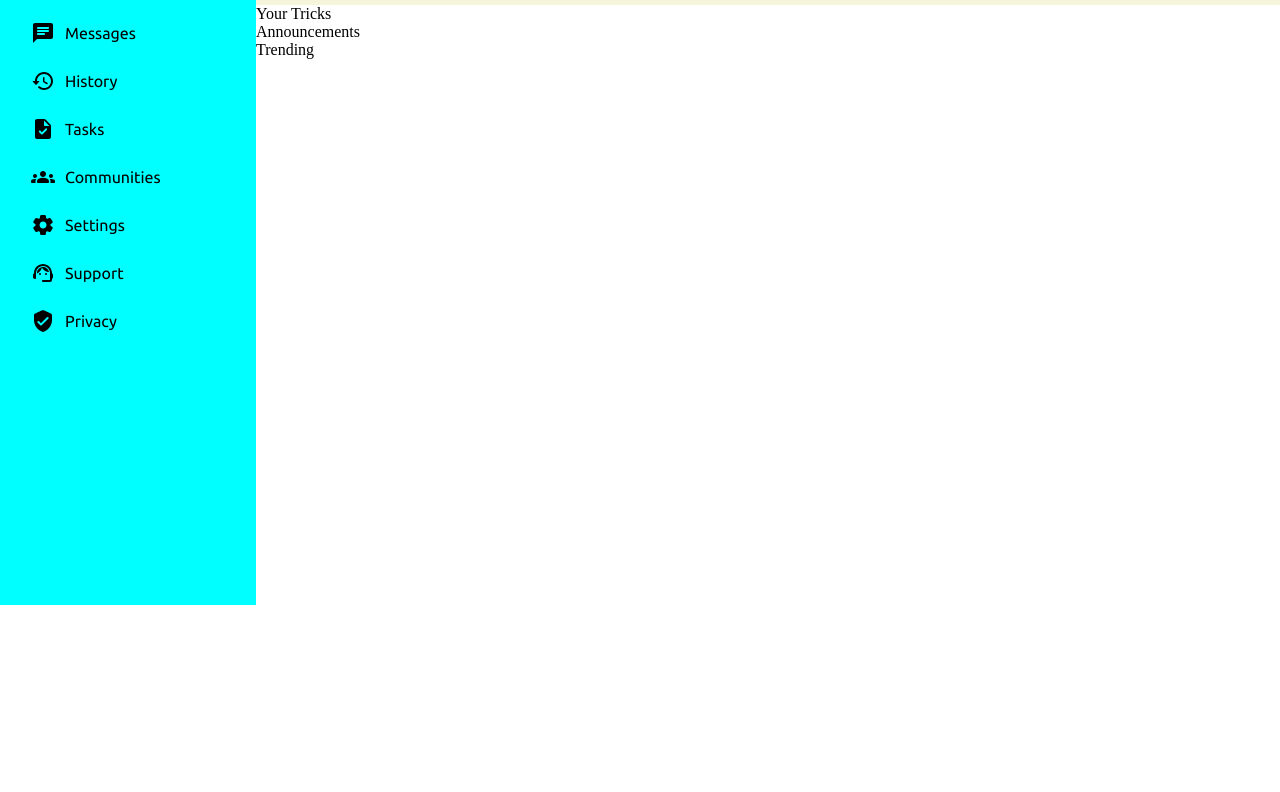
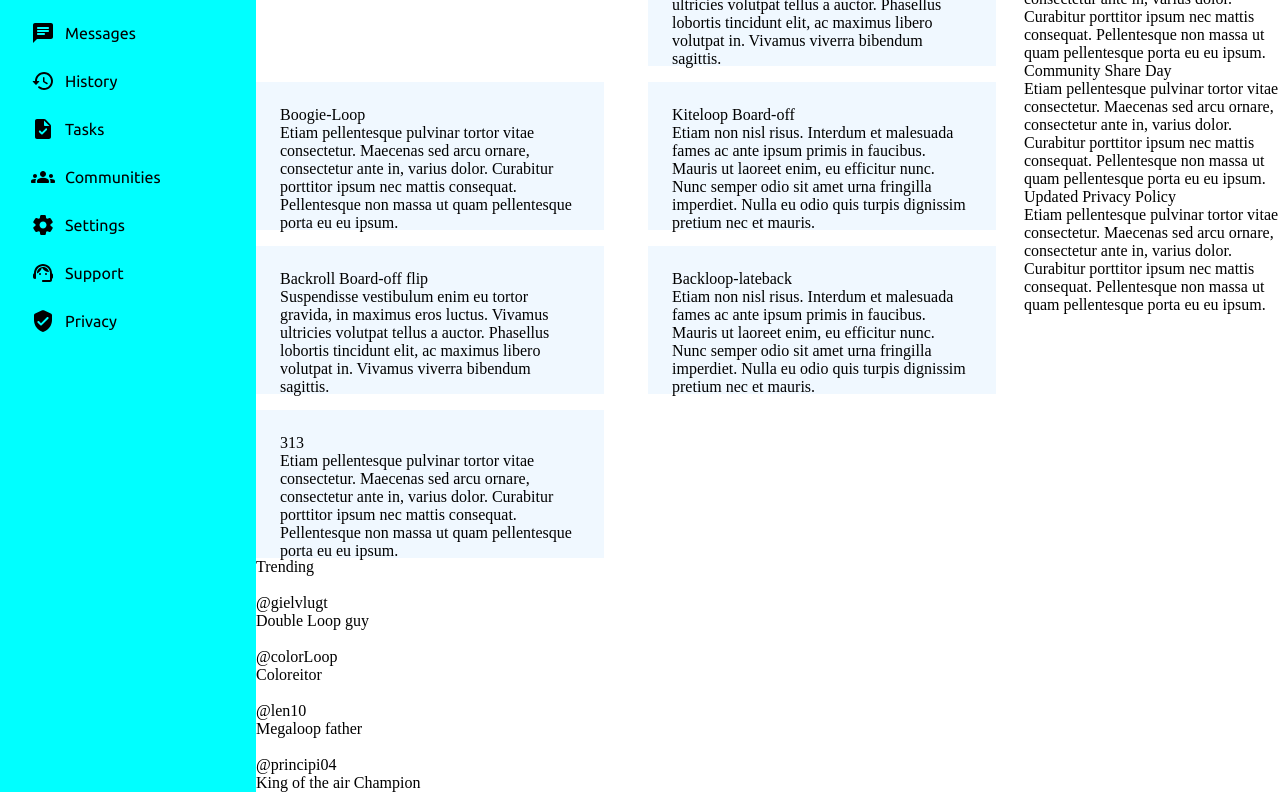
Before and after one commit to benjaAguilar/odin-admin-dashboard, a plain HTML site: page index.html in a window 1280 px wide. Shown: the part 195-987 px from the top of the page. Before the commit the page ends 800 px from the top, so only its background shows below. Drawn offline with Linux system fonts and the light colour scheme.

Commit message:
started with the firsts arrangements on main sect

```diff
--- a/index.html
+++ b/index.html
@@ -79,44 +79,80 @@
             <div class="tricks">
                 <p>Your Tricks</p>
                 <div class="projects">
-                    <p class="title-p"></p>
-                    <p class="description"></p>
+                    <p class="title-p">Kiteloop Late-Backroll</p>
+                    <p class="description">
+                        Suspendisse vestibulum enim eu tortor gravida, in maximus eros luctus.
+                        Vivamus ultricies volutpat tellus a auctor. Phasellus lobortis tincidunt
+                        elit, ac maximus libero volutpat in. Vivamus viverra bibendum sagittis.
+                    </p>
                 </div>
                 <div class="projects">
-                    <p class="title-p"></p>
-                    <p class="description"></p>
+                    <p class="title-p">Boogie-Loop</p>
+                    <p class="description">
+                        Etiam pellentesque pulvinar tortor vitae consectetur. Maecenas sed arcu ornare,
+                        consectetur ante in, varius dolor. Curabitur porttitor ipsum nec mattis consequat.
+                        Pellentesque non massa ut quam pellentesque porta eu eu ipsum.
+                    </p>
                 </div>
                 <div class="projects">
-                    <p class="title-p"></p>
-                    <p class="description"></p>
+                    <p class="title-p">Kiteloop Board-off</p>
+                    <p class="description">
+                        Etiam non nisl risus. Interdum et malesuada fames ac ante ipsum primis in faucibus.
+                        Mauris ut laoreet enim, eu efficitur nunc. Nunc semper odio sit amet urna fringilla
+                        imperdiet. Nulla eu odio quis turpis dignissim pretium nec et mauris.
+                    </p>
                 </div>
                 <div class="projects">
-                    <p class="title-p"></p>
-                    <p class="description"></p>
+                    <p class="title-p">Backroll Board-off flip</p>
+                    <p class="description">
+                        Suspendisse vestibulum enim eu tortor gravida, in maximus eros luctus.
+                        Vivamus ultricies volutpat tellus a auctor. Phasellus lobortis tincidunt
+                        elit, ac maximus libero volutpat in. Vivamus viverra bibendum sagittis.
+                    </p>
                 </div>
                 <div class="projects">
-                    <p class="title-p"></p>
-                    <p class="description"></p>
+                    <p class="title-p">Backloop-lateback</p>
+                    <p class="description">
+                        Etiam non nisl risus. Interdum et malesuada fames ac ante ipsum primis in faucibus.
+                        Mauris ut laoreet enim, eu efficitur nunc. Nunc semper odio sit amet urna fringilla imperdiet.
+                        Nulla eu odio quis turpis dignissim pretium nec et mauris.
+                    </p>
                 </div>
                 <div class="projects">
-                    <p class="title-p"></p>
-                    <p class="description"></p>
+                    <p class="title-p">313</p>
+                    <p class="description">
+                        Etiam pellentesque pulvinar tortor vitae consectetur. Maecenas sed arcu ornare,
+                        consectetur ante in, varius dolor. Curabitur porttitor ipsum nec mattis consequat.
+                        Pellentesque non massa ut quam pellentesque porta eu eu ipsum.
+                    </p>
                 </div>
             </div>
             <div class="announcements">
                 <p>Announcements</p>
                 <div>
                     <div class="news">
-                        <p class="title-a"></p>
-                        <p class="description-a"></p>
+                        <p class="title-a">Site Maintenance</p>
+                        <p class="description-a">
+                            Etiam pellentesque pulvinar tortor vitae consectetur. Maecenas sed arcu ornare,
+                        consectetur ante in, varius dolor. Curabitur porttitor ipsum nec mattis consequat.
+                        Pellentesque non massa ut quam pellentesque porta eu eu ipsum.
+                        </p>
                     </div>
                     <div class="news">
-                        <p class="title-a"></p>
-                        <p class="description-a"></p>
+                        <p class="title-a">Community Share Day</p>
+                        <p class="description-a">
+                            Etiam pellentesque pulvinar tortor vitae consectetur. Maecenas sed arcu ornare,
+                        consectetur ante in, varius dolor. Curabitur porttitor ipsum nec mattis consequat.
+                        Pellentesque non massa ut quam pellentesque porta eu eu ipsum.
+                        </p>
                     </div>
                     <div class="news">
-                        <p class="title-a"></p>
-                        <p class="description-a"></p>
+                        <p class="title-a">Updated Privacy Policy</p>
+                        <p class="description-a">
+                            Etiam pellentesque pulvinar tortor vitae consectetur. Maecenas sed arcu ornare,
+                        consectetur ante in, varius dolor. Curabitur porttitor ipsum nec mattis consequat.
+                        Pellentesque non massa ut quam pellentesque porta eu eu ipsum.
+                        </p>
                     </div>
                 </div>
             </div>
@@ -125,23 +161,23 @@
                 <div>
                     <div class="users">
                         <img src="" alt="">
-                        <p class="username"></p>
-                        <p class="bios"></p>
+                        <p class="username">@gielvlugt</p>
+                        <p class="bios">Double Loop guy</p>
                     </div>
                     <div class="users">
                         <img src="" alt="">
-                        <p class="username"></p>
-                        <p class="bios"></p>
+                        <p class="username">@colorLoop</p>
+                        <p class="bios">Coloreitor</p>
                     </div>
                     <div class="users">
                         <img src="" alt="">
-                        <p class="username"></p>
-                        <p class="bios"></p>
+                        <p class="username">@len10</p>
+                        <p class="bios">Megaloop father</p>
                     </div>
                     <div class="users">
                         <img src="" alt="">
-                        <p class="username"></p>
-                        <p class="bios"></p>
+                        <p class="username">@principi04</p>
+                        <p class="bios">King of the air Champion</p>
                     </div>
                 </div>
             </div>
--- a/styles/styles.css
+++ b/styles/styles.css
@@ -145,3 +145,22 @@ button{
     border-radius: 30px;
     width: 80px;
 }
+
+/* MAIN */
+.main{
+    display: grid;
+    grid-template-columns: 3fr 1fr;
+}
+
+.tricks{
+    display: grid;
+    grid-template-columns: 1fr 1fr;
+    gap: 1em;
+}
+
+.projects{
+    width: 300px;
+    height: 100px;
+    padding: 1.5rem;
+    background-color: aliceblue;
+}
```
